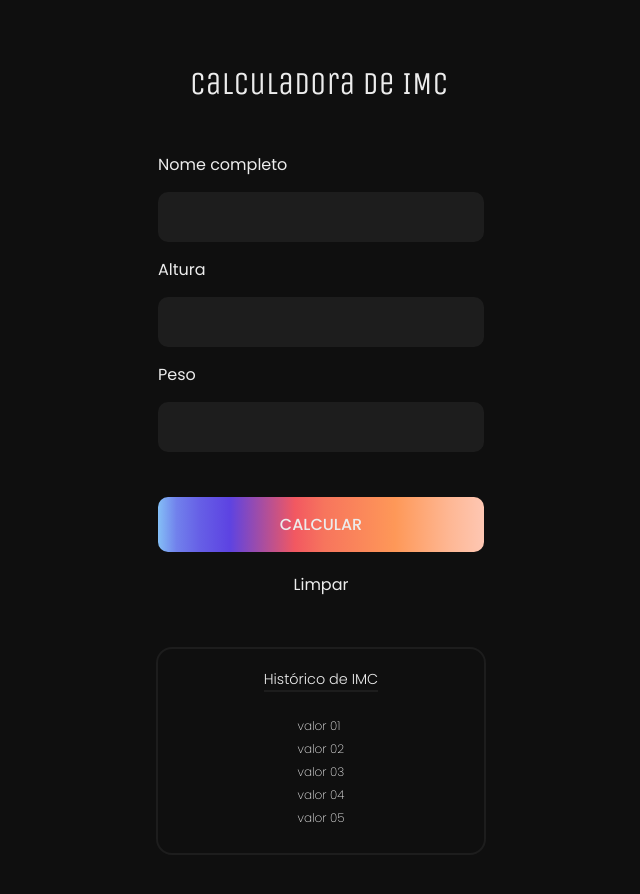
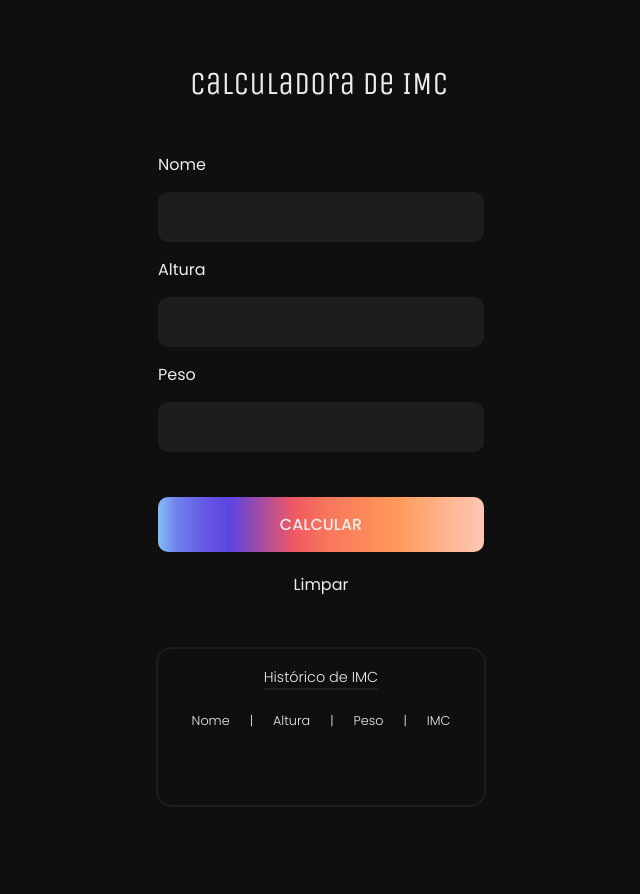
Before and after one commit to Rafaelawngr/calculaora-imc-vue, a Vue app in the folder calculadora-imc/: page / in a window 1280 px wide. Shown: the whole page, without its empty margins (319-959 px from the left). After the commit the page ends 847 px from the top, so only its background shows below. Built offline with nearby package versions, Linux system fonts and the light colour scheme; the HTML template or start-up script is replaced by a standard one; a web font is replaced by a local one.

Commit message:
add historico + css scroll

```diff
--- a/calculadora-imc/src/App.vue
+++ b/calculadora-imc/src/App.vue
@@ -3,12 +3,12 @@
 
 		<TitleComponent :titulo="tituloPagina" />
     <div v-show="showFirstPage">
-		<FormComponent @resultado-calculado="showResults" />
+		<FormComponent  @historico-imc="mostrarHistorico" @resultado-calculado="showResults" />
     </div>
     <div v-show="showSecondPage">
 		<ResultsComponent :valorimc="valorImc" @go-back="onGoBack" />
     </div>
-    <HistoricoComponent />
+    <HistoricoComponent :historico="usersArray"/>
 	</div>
 </template>
 
@@ -35,6 +35,7 @@ export default {
 		const valorImc = ref(0);
     let showFirstPage = ref (true)
     let showSecondPage = ref (false)
+    let usersArray = ref ([])
 
 		const showResults = (imc, nome) => {
 			valorImc.value = imc
@@ -49,6 +50,9 @@ export default {
       tituloPagina.value = `Calculadora de IMC`;
     }
 
+    const mostrarHistorico = (array) => {
+      usersArray.value = array
+    }
 
 		return {
 			valorImc,
@@ -56,7 +60,9 @@ export default {
       showSecondPage,
       tituloPagina,
 			showResults,
-      onGoBack
+      onGoBack,
+      mostrarHistorico,
+      usersArray
 		};
 
 	}
--- a/calculadora-imc/src/components/formulario.vue
+++ b/calculadora-imc/src/components/formulario.vue
@@ -1,7 +1,7 @@
 <template>
 	<form @submit.prevent="calcularImc">
 		<fieldset>
-			<label for="name">Nome completo</label>
+			<label for="name">Nome</label>
 			<input type="text" id="name" v-model="nome" name="name" autocomplete="off">
 			<label for="height">Altura</label>
 			<input type="number" step="0.01" id="height" v-model.number="altura" name="height">
@@ -18,6 +18,7 @@
 			</div>
 		</fieldset>
 	</form>
+
 </template>
 
 <script>
@@ -26,23 +27,39 @@ import {ref} from 'vue'
 export default {
 	name: 'FormComponent',
 	emits: [
-		'resultado-calculado'
+		'resultado-calculado',
+    'historico-imc'
 	],
+
+  props: {
+
+    },
 
 	setup(_, {emit}) {
 		const nome = ref("");
 		const altura = ref(null);
 		const peso = ref(null);
+    const usersArray = ref([]);
 
 		const calcularImc = () => {
+    let valorImc;
 
 			if (!isNaN(altura.value) && !isNaN(peso.value) && altura.value !== 0 && peso.value !== 0 && altura.value !== null && peso.value !== null ) {
-				let valorImc = peso.value / altura.value ** 2;
+				valorImc = peso.value / altura.value ** 2;
 				emit("resultado-calculado", valorImc, nome.value);
 
 			} else {
 				alert("Altura e peso devem ser números válidos.");
 			}
+
+      usersArray.value.push({
+        id: Date.now(),
+        nome: nome.value,
+        altura: altura.value,
+        peso: peso.value,
+        imc: valorImc.toFixed(1)
+      })
+        emit("historico-imc", usersArray.value);
 		}
 
 		const cleanData = () => {
@@ -57,6 +74,7 @@ export default {
 			peso,
 			calcularImc,
 			cleanData,
+      usersArray
 		};
 	}
 }
--- a/calculadora-imc/src/components/historico.vue
+++ b/calculadora-imc/src/components/historico.vue
@@ -1,24 +1,42 @@
 <script>
 
+import {ref} from 'vue'
 
 export default {
-  name: 'HistoricoComponent'
+  name: 'HistoricoComponent',
+  props: {
+    historico: {
+      type: Array,
+      required: true
+    }
+  },
+  setup(props) {
+    return {
+      props
+    }
+  }
 }
 
 </script>
 
 <template>
+
   <div class="historico">
     <div class="historico-title">
       <h1>Histórico de IMC</h1></div>
-    <div class="historico-content">
-      <ul>
-        <li>valor 01</li>
-        <li>valor 02</li>
-        <li>valor 03</li>
-        <li>valor 04</li>
-        <li>valor 05</li>
-      </ul>
+    <div>
+      <div class="historico-legend">
+        <p>Nome </p>|
+        <p>Altura </p>|
+        <p>Peso </p>|
+        <p>IMC</p>
+      </div>
+      <div class="historico-content" v-for="user in props.historico" :key="user.id">
+        <p>{{ user.nome }}</p>
+        <p> {{ user.altura }} </p>
+        <p> {{ user.peso }} </p>
+        <p>{{ user.imc }}</p>
+      </div>
     </div>
   </div>
 </template>
@@ -27,12 +45,29 @@ export default {
 
 .historico {
   margin-top: 50px;
-  padding: 10px;
+  padding: 8px;
   display: flex;
   flex-direction: column;
   align-items: center;
   border: 2px solid #1D1D1D;
   border-radius: 16px;
+  overflow-y: scroll;
+  height: 20vh;
+
+}
+
+.historico::-webkit-scrollbar-track {
+  background: transparent;
+  border-radius: 2px;
+}
+::-webkit-scrollbar {
+  width: 4px;
+  background: transparent;
+}
+
+::-webkit-scrollbar-thumb {
+  background: #575757;
+  border-radius: 5px;
 }
 
 .historico-title h1 {
@@ -41,11 +76,22 @@ export default {
   border-bottom: 2px solid #1d1d1d;
 }
 
-.historico-content li {
+.historico-content {
+  display: flex;
+  justify-content: space-evenly;
+  border-bottom: 1px solid #1d1d1d;
   font-size: .75rem;
   font-weight: lighter;
   list-style: none;
-  margin-bottom: 5px;
+  gap: 50px;
+}
+
+.historico-legend {
+  display: flex;
+  font-size: .8rem;
+  font-weight: 300;
+  gap: 20px;
+  align-items: center;
 }
 
 </style>
--- a/calculadora-imc/src/components/resultado.vue
+++ b/calculadora-imc/src/components/resultado.vue
@@ -45,7 +45,6 @@ export default {
     let classificacaoImc = ref("");
     let displayValorImc = ref("")
 
-    console.log(props.valorimc)
 
     watch(() => props.valorimc, (novoValor, valorAntigo) => {
       if (novoValor !== valorAntigo) {
@@ -64,7 +63,6 @@ export default {
         }
 
         displayValorImc.value = props.valorimc.toFixed(1)
-        console.log(classificacaoImc.value, displayValorImc.value)
       }
 
     });
```
